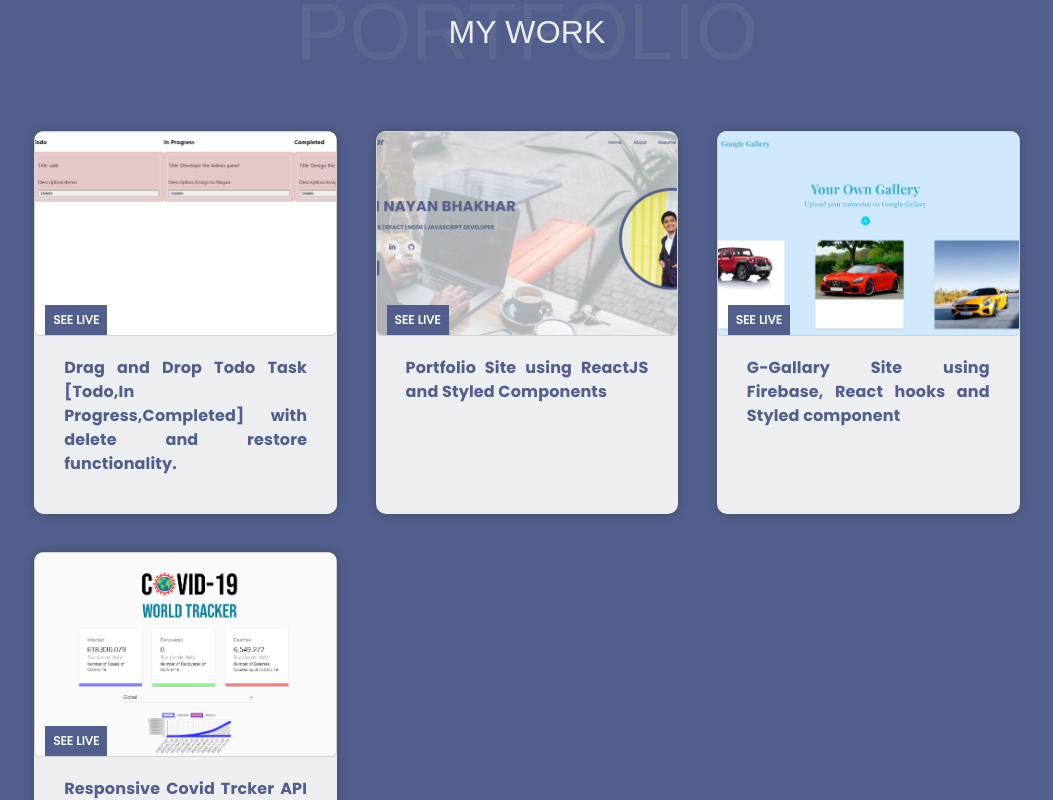
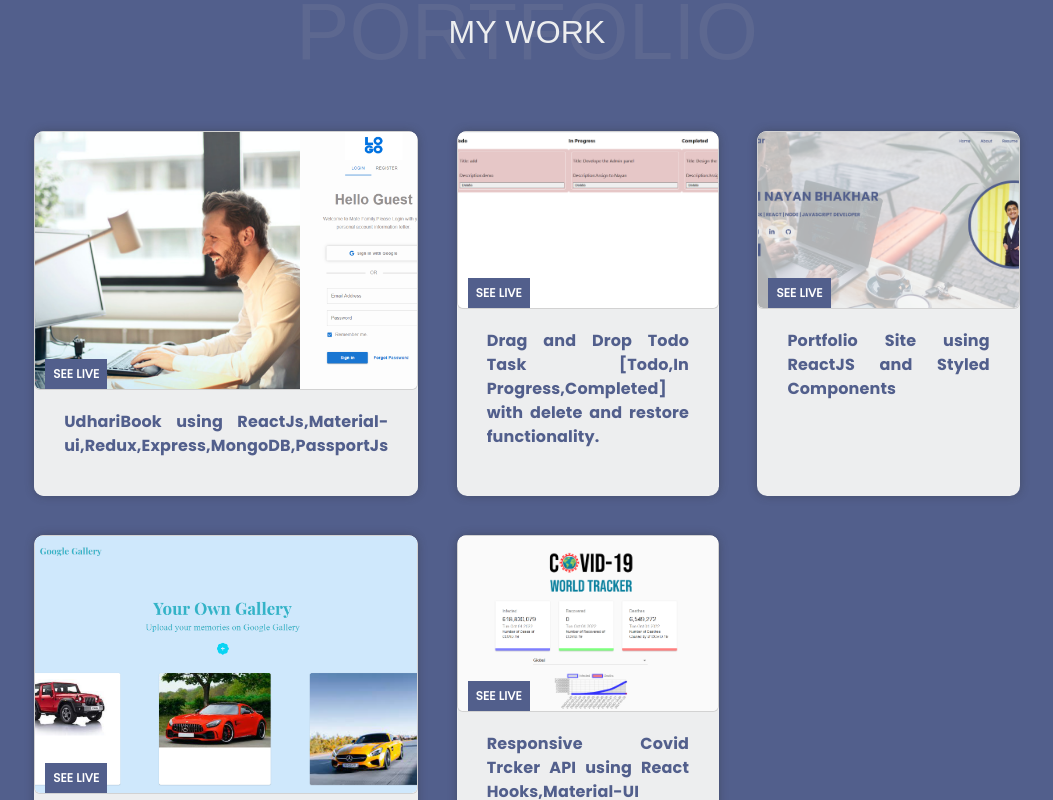
Before and after one commit to Nayan139/my_own_portfolio, a React (Create React App) app: page / in a window 1280 px wide. Shown: the part 3400-4200 px from the top of the page, without its empty margins (113-1166 px from the left). Built offline with nearby package versions, Linux system fonts and the light colour scheme.

Commit message:
Site added

```diff
--- a/src/Components/Portfolio/Portfolio.js
+++ b/src/Components/Portfolio/Portfolio.js
@@ -4,6 +4,7 @@ import covidTracker from "../../Assets/Images/covidTracker.png";
 import portfolioSite from "../../Assets/Images/portfolioSite.png";
 import gGallery from "../../Assets/Images/gGallery.png";
 import dragDropTodo from "../../Assets/Images/dragDropTodo.png";
+import udhariBook from "../../Assets/Images/udhariBook.png";
 
 const Portfolio = () => {
   return (
@@ -12,6 +13,24 @@ const Portfolio = () => {
         <div className="portfolio-header"></div>
         <h1 className="header-title">PORTFOLIO</h1>
         <div className="portfolio-cards">
+          <div className="portfolio-card">
+            <a
+              href="https://khatabook-clone-nb.netlify.app/"
+              className="portfolio-link"
+              target="_blank"
+              rel="noreferrer"
+            >
+              <div className="card" data-category="SEE LIVE">
+                <img src={udhariBook} className="card-img" alt="tracker" />
+              </div>
+              <div className="card-desc">
+                <h5 className="desc">
+                  UdhariBook using
+                  ReactJs,Material-ui,Redux,Express,MongoDB,PassportJs
+                </h5>
+              </div>
+            </a>
+          </div>
           <div className="portfolio-card">
             <a
               href="https://drag-drop-nb.netlify.app/"
```
Also changed, not shown: src/Assets/Images/udhariBook.png (added).
